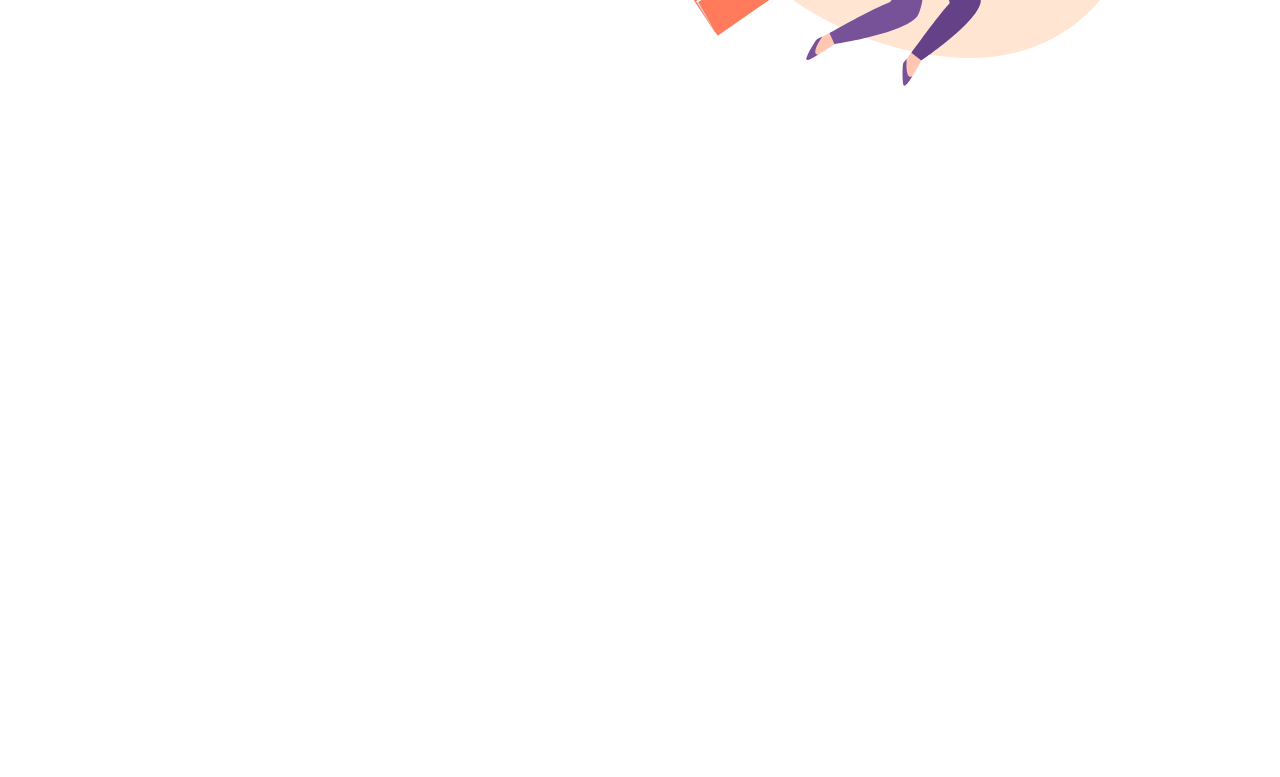
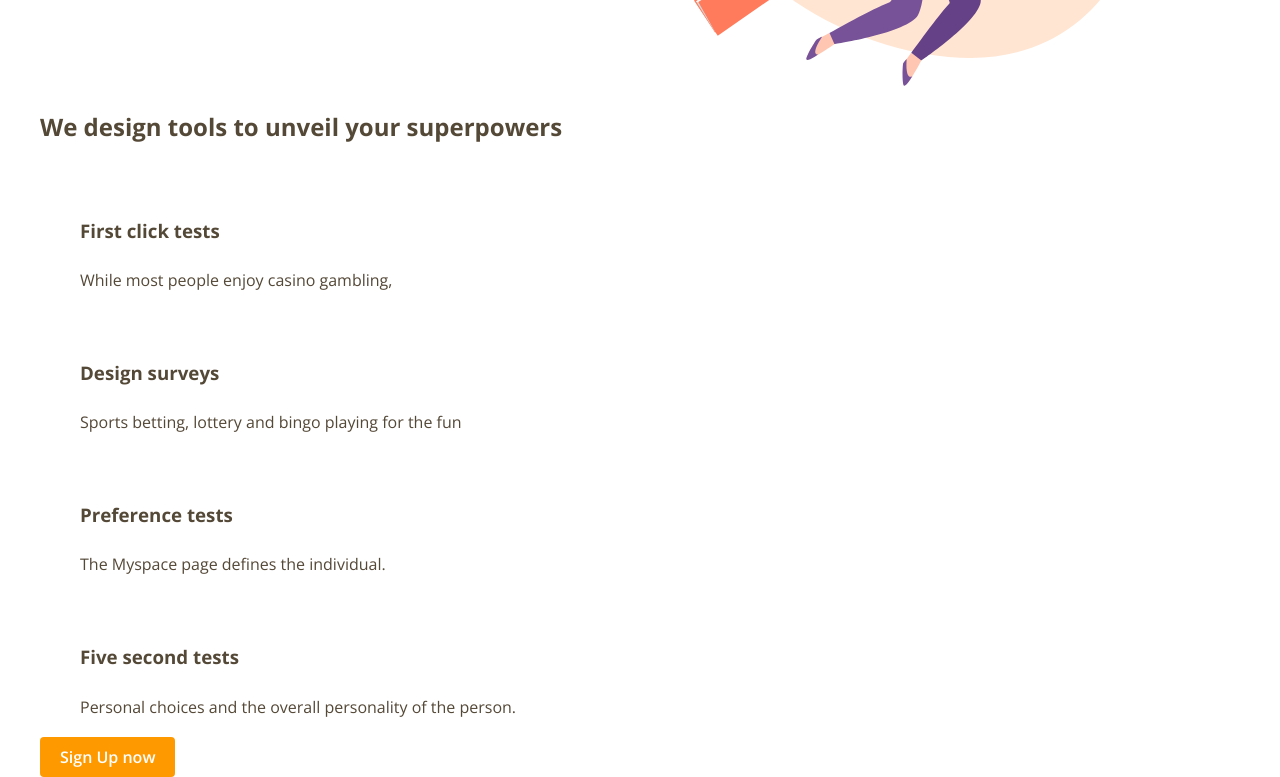
Before and after one commit to Nekko-Byte/productly, a website built with webpack: page src/index.html in a window 1280 px wide. Shown: the part 529-1306 px from the top of the page. Before the commit the page ends 800 px from the top, so only its background shows below. Built offline with nearby package versions, Linux system fonts and the light colour scheme; files whose address does not match are found by name.

Commit message:
feat: add tools section HTML markup

```diff
--- a/src/index.html
+++ b/src/index.html
@@ -61,26 +61,131 @@
     </div>
   </header>
   <main class="main">
-    <section class="hero">
+    <section class="hero" aria-labelledby="hero-title">
       <div class="hero__inner container">
       <div class="hero__body">
-        <h1 class="hero__title">The Design Thinking superpowers</h1>
+        <h1 class="hero__title" id="hero-title">The Design Thinking superpowers</h1>
         <div class="hero__description">
           <p>Tools, tutorials, design and innovation experts, all in one place! The most intuitive way to imagine your next user experience.</p>
         </div>
         <div class="hero__links">
           <a class="hero__link button button__accent" href="#">Get started</a>
-          <a class="hero__link link link__accent" href="">Watch the Video</a>
+          <a class="hero__link link link__accent" href="#">Watch the Video</a>
         </div>
       </div>
       <img
         class="hero__image-bg"
         src="~@icons/hero-bg.svg"
-        alt=""
+        alt="Decorative background image"
         width="643"
         height="495"
         loading="lazy"
+        aria-hidden="true"
       >
+      </div>
+    </section>
+    <section class="tools">
+      <div class="tools__inner container">
+        <h2 class="tools__title">We design tools to unveil your superpowers</h2>
+
+        <ul class="tools__list">
+          <li class="tools__item">
+            <div class="tool">
+              <div class="tool__image-wrapper tool__image-wrapper--violet">
+                <img
+                  class="tool__image"
+                  src="~@icons/cursor.svg"
+                  alt="Icon cursor"
+                  width="20"
+                  height="20"
+                  loading="lazy"
+                  role="presentation"
+                  aria-hidden="true"
+                >
+              </div>
+              <div class="tool__body">
+                <h3 class="tool__title">First click tests</h3>
+                <div class="tool__description">
+                  <p>While most people enjoy casino gambling,</p>
+                </div>
+              </div>
+            </div>
+          </li>
+          <li class="tools__item">
+            <div class="tool">
+              <div class="tool__image-wrapper tool__image-wrapper--accent">
+                <img
+                  class="tool__image"
+                  src="~@icons/snake.svg"
+                  alt="Icon snake"
+                  width="20"
+                  height="20"
+                  loading="lazy"
+                  role="presentation"
+                  aria-hidden="true"
+                >
+              </div>
+              <div class="tool__body">
+                <h3 class="tool__title">Design surveys</h3>
+                <div class="tool__description">
+                  <p>Sports betting, lottery and bingo playing for the fun</p>
+                </div>
+              </div>
+            </div>
+          </li>
+          <li class="tools__item">
+            <div class="tool">
+              <div class="tool__image-wrapper tool__image-wrapper--red">
+                <img
+                  class="tool__image"
+                  src="~@icons/like.svg"
+                  alt="Icon like"
+                  width="20"
+                  height="20"
+                  loading="lazy"
+                  role="presentation"
+                  aria-hidden="true"
+                >
+              </div>
+              <div class="tool__body">
+                <h3 class="tool__title">Preference tests</h3>
+                <div class="tool__description">
+                  <p>The Myspace page defines the individual.</p>
+                </div>
+              </div>
+            </div>
+          </li>
+          <li class="tools__item">
+            <div class="tool">
+              <div class="tool__image-wrapper tool__image-wrapper--blue">
+                <img
+                  class="tool__image"
+                  src="~@icons/time.svg"
+                  alt="Icon time"
+                  width="20"
+                  height="20"
+                  loading="lazy"
+                  role="presentation"
+                  aria-hidden="true"
+                >
+              </div>
+              <div class="tool__body">
+                <h3 class="tool__title">Five second tests</h3>
+                <div class="tool__description">
+                  <p>Personal choices and the overall personality of the person. </p>
+                </div>
+              </div>
+            </div>
+          </li>
+        </ul>
+
+        <button
+          class="tools__button button button__accent"
+          type="button"
+          aria-label="Sign Up for tools access"
+        >
+          Sign Up now
+        </button>
       </div>
     </section>
   </main>
```
